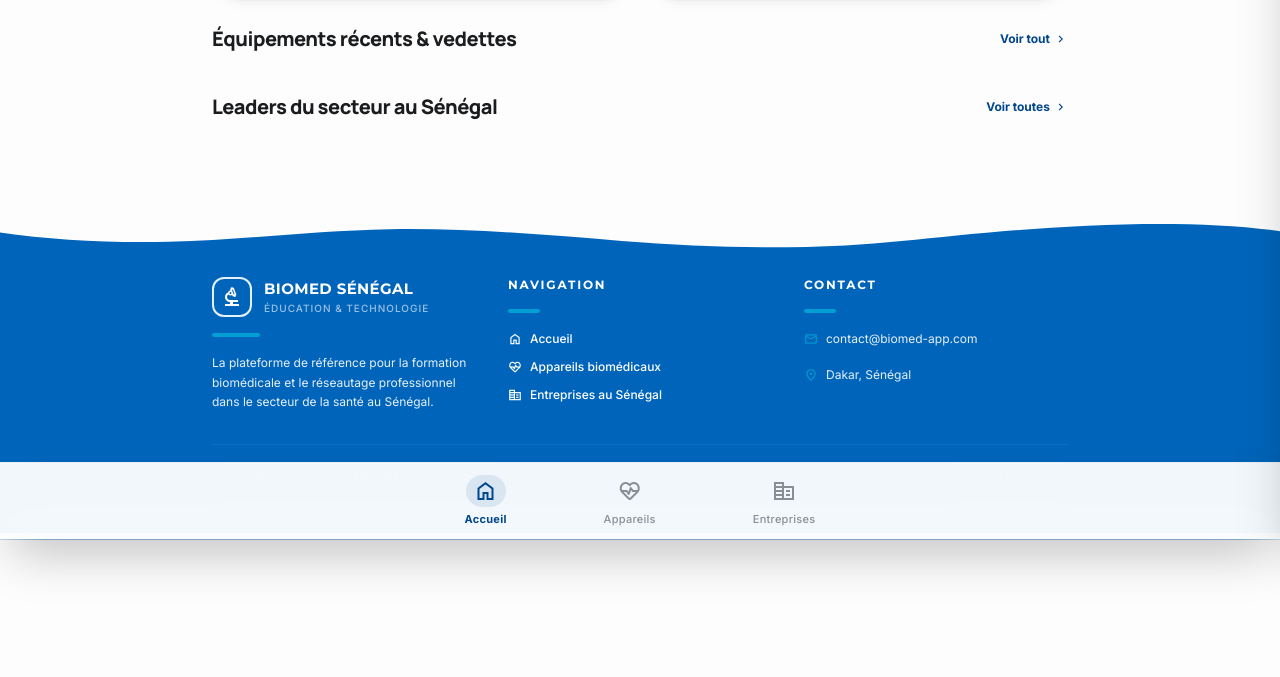
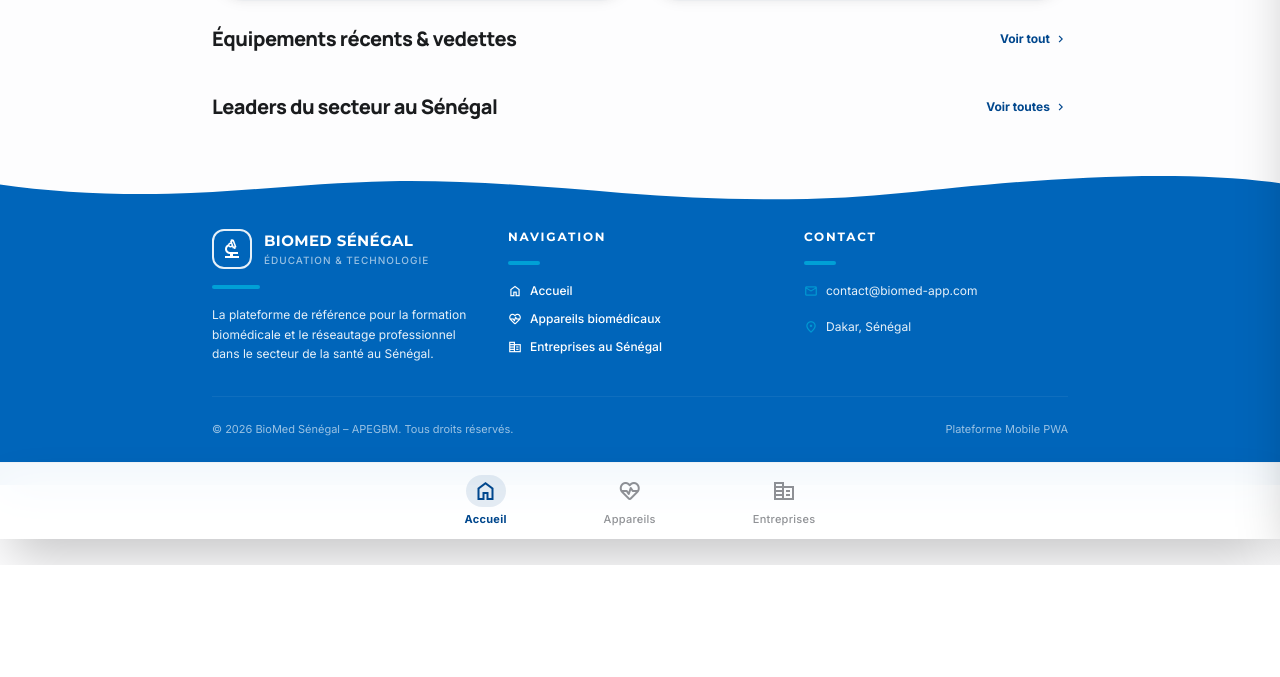
Before and after one commit to Mahmoudlib/biomedApp, a Django app: page / in a window 1280 px wide. Shown: the part 261-938 px from the top of the page. After the commit the page ends 826 px from the top, so only its background shows below. Run offline with Django 5.2, Linux system fonts and the light colour scheme; data that the repository does not hold is empty; some libraries are stand-ins or nearby versions.

Commit message:
fix: correction du surplus de spacing du footer et diminution du gap entre les éléments pour le lien de détails des fiches techinques d'équipements

```diff
--- a/templates/base.html
+++ b/templates/base.html
@@ -135,7 +135,7 @@
     </main>
 
     <!-- Footer Section -->
-    <footer class="bg-footer-primary relative text-white w-full overflow-hidden mt-12 mb-16">
+    <footer class="bg-footer-primary relative text-white w-full overflow-hidden">
         <!-- SVG Wave Divider -->
         <div class="absolute top-0 left-0 w-full overflow-hidden leading-[0]">
             <svg class="relative block w-full h-[28px] md:h-[40px]" viewbox="0 0 1200 120" preserveaspectratio="none" xmlns="http://www.w3.org/2000/svg">
--- a/templates/devices/device_detail.html
+++ b/templates/devices/device_detail.html
@@ -99,7 +99,7 @@
 
             {% if device.source_url %}
             <a href="{{ device.source_url }}" target="_blank" rel="noopener noreferrer" class="bg-white p-3.5 rounded-xl border border-primary/10 flex items-center justify-between gap-3 group hover:border-primary/40 transition-colors">
-                <div class="flex items-center gap-2">
+                <div class="flex items-center gap-1">
                     <span class="material-symbols-outlined text-primary text-base">link</span>
                     <div>
                         <div class="font-bold text-on-surface group-hover:text-primary transition-colors">Consulter la source </div>
```
